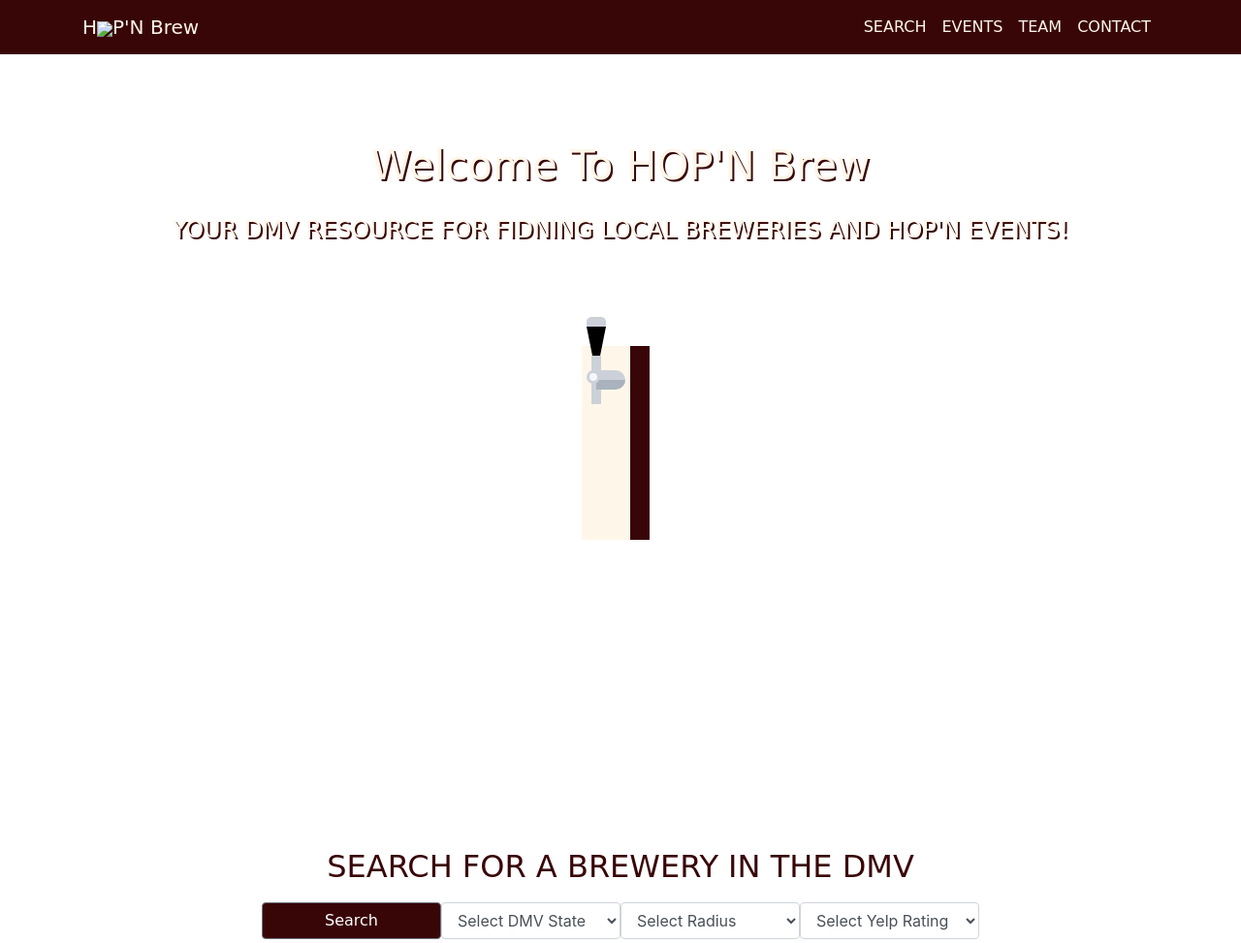
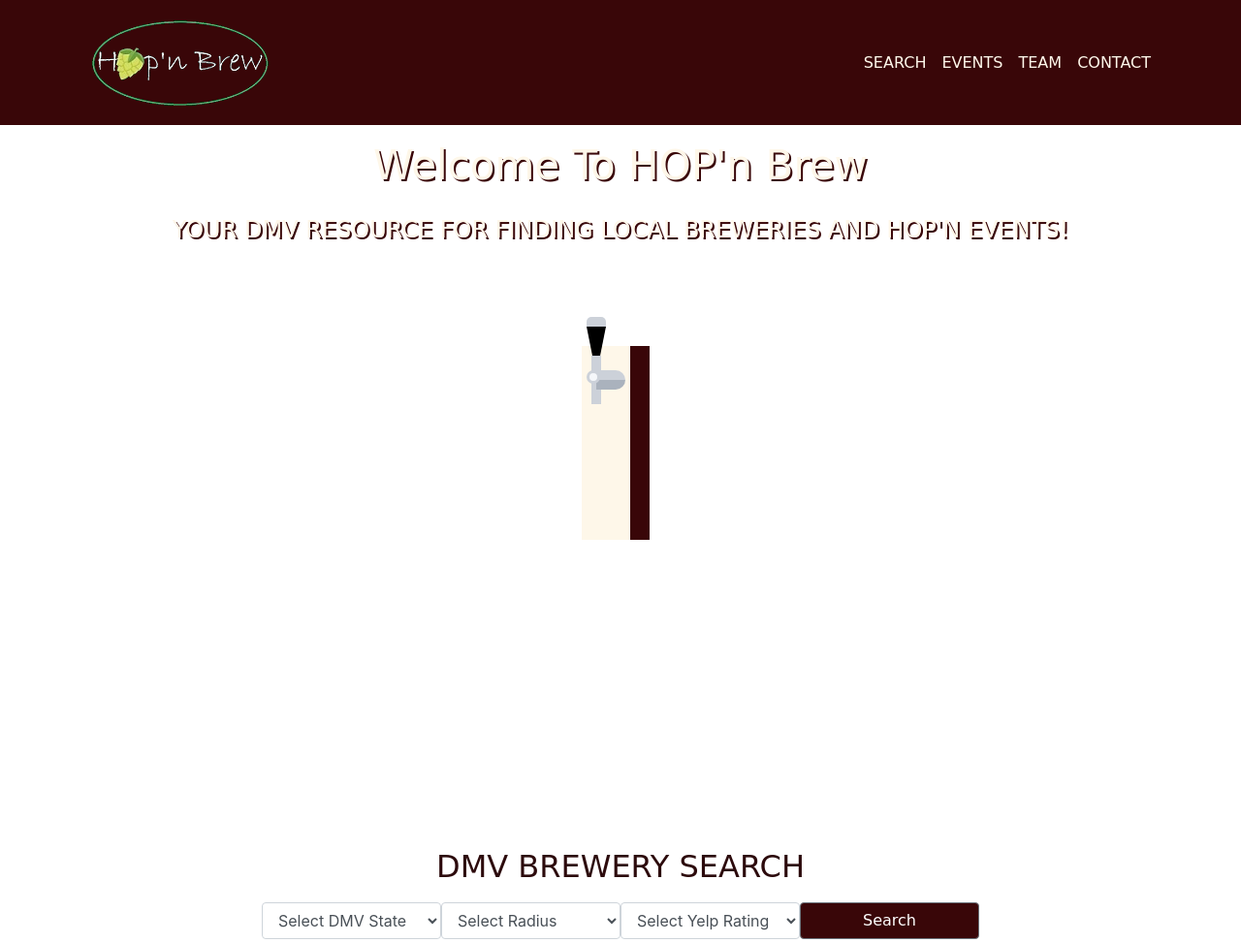
Before and after one commit to capersnr/breweryConnoisseur, a plain HTML site: page index.html in a window 1280 px wide. Shown: the top 973 px of the page at 97% size. Drawn offline with nearby package versions, Linux system fonts and the light colour scheme; some packages are replaced by stand-ins of ours; a script that the page names is missing; a web font is replaced by a local one.

Commit message:
Receiving Kevin's Changes

```diff
--- a/assets/css/style.css
+++ b/assets/css/style.css
@@ -18,10 +18,11 @@ overflow-x: hidden;
   font-family: 'Fredericka the Great', cursive;
 
 
+
 }
 
 #mainNav a {
-    color:#fef7e9
+    color:#fff8eb
 
 }
 .navbar-brand {
@@ -80,6 +81,7 @@ padding-bottom:20px;
     background-size: cover;
     height:100vh;
 
+
   }
 
   .page-section {
@@ -88,7 +90,7 @@ padding-top:75px;
 
   .section-heading {
     padding-bottom:10px;
-   color:#390608;
+   color:#2c0a0c;
    font-family: 'Fredericka the Great', cursive;
   }
 
--- a/index.html
+++ b/index.html
@@ -51,7 +51,7 @@
   <!-- Navigation -->
   <nav class="navbar navbar-expand-lg fixed-top" id="mainNav">
         <div class="container">
-          <a class="navbar-brand" href="#page-top">H<img class="brand-img" src ="assets/images/hop.png">P'N Brew</a>
+          <a class="navbar-brand" href="#page-top"><img class="brand-img" src ="assets/images/HopnBrewSmall2.png"></a>
           <button class="navbar-toggler navbar-toggler-right" type="button" data-toggle="collapse" data-target="#navbarResponsive" aria-controls="navbarResponsive" aria-expanded="false" aria-label="Toggle navigation">
             Menu
             <i class="fas fa-bars"></i>
@@ -80,8 +80,8 @@
         <div class="container">
           <div class="intro-text">
               <div class="intro-text">
-                  <div class="intro-lead-in">Welcome To HOP'N Brew</div>
-                  <div class="intro-heading text-uppercase">Your DMV Resource for fidning local breweries and HOP'N Events!</div>
+                  <div class="intro-lead-in">Welcome To HOP'n Brew</div>
+                  <div class="intro-heading text-uppercase">Your DMV Resource for finding local breweries and HOP'n Events!</div>
             <section>
                 <div id="action">
                     <div id="keg">
@@ -116,7 +116,7 @@
         <div class="container">
                 <div class="row">
                   <div class="col-lg-12 text-center">
-                    <h2 class="section-heading text-uppercase">Search for a Brewery in the DMV </h2>
+                    <h2 class="section-heading text-uppercase">  DMV Brewery Search </h2>
 
                   </div>
 
@@ -127,9 +127,7 @@
                                         <div class="col-lg-2 col-md-2 col-sm-12 p-0">
 
                                             </div>
-                                            <div class="col-lg-2 col-md-2 col-sm-12 p-0 text-right">
-                                                    <button type="button" class="btn btn-secondary w-100" id="search-btn">Search</button>
-                                                </div>
+
                                         <div class="col-lg-2 col-md-2 col-sm-12 p-0">
                                                 <select class="form-control search-slt" id="zip-select">
                                                         <option zip="20009">Select DMV State</option>
@@ -158,10 +156,13 @@
 
                                             </select>
                                         </div>
-
+                                        <div class="col-lg-2 col-md-2 col-sm-12 p-0 text-right">
+                                          <button type="button" class="btn btn-secondary w-100" id="search-btn">Search</button>
+                                      </div>
                                         <div class="col-lg-2 col-md-2 col-sm-12 p-0">
 
                                             </div>
+
                                 </div>
 
                </div>
@@ -210,7 +211,7 @@
         <div class="container-fluid">
                 <div class="row">
                   <div class="col-lg-12 text-center">
-                    <h2 class="section-heading text-uppercase">HOP'N Events in the DMV </h2>
+                    <h2 class="section-heading text-uppercase">What's HOP'n in the DMV! </h2>
 
                   </div>
 
```
Also changed, not shown: assets/images/HopnBrewSmall.png, assets/images/HopnBrewSmall2.png (added).
